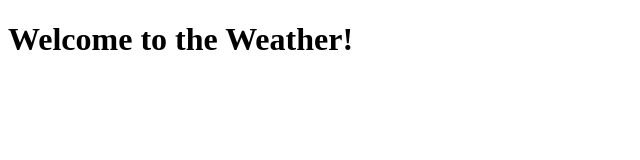
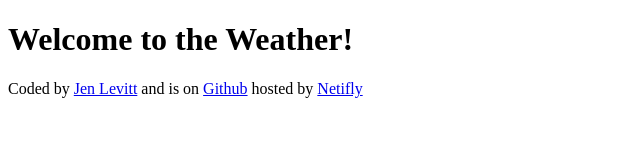
Before and after one commit to jklevs-fllm/weather-app, a plain HTML site: page index.html in a window 1280 px wide. Shown: the whole page, without its empty margins (0-640 px from the left). Drawn offline with Linux system fonts and the light colour scheme.

Commit message:
Added links to footer

```diff
--- a/index.html
+++ b/index.html
@@ -7,5 +7,15 @@
   </head>
   <body>
     <h1>Welcome to the Weather!</h1>
+    <footer>
+      Coded by
+      <a href="https://github.com/jklevs-fllm" target="_blank">Jen Levitt</a>
+      and is on
+      <a href="https://github.com/jklevs-fllm/weather-app" target="_blank"
+        >Github</a
+      >
+      hosted by
+      <a href="https://iwanttheweather.netlify.app/" target="_blank">Netifly</a>
+    </footer>
   </body>
 </html>
```
